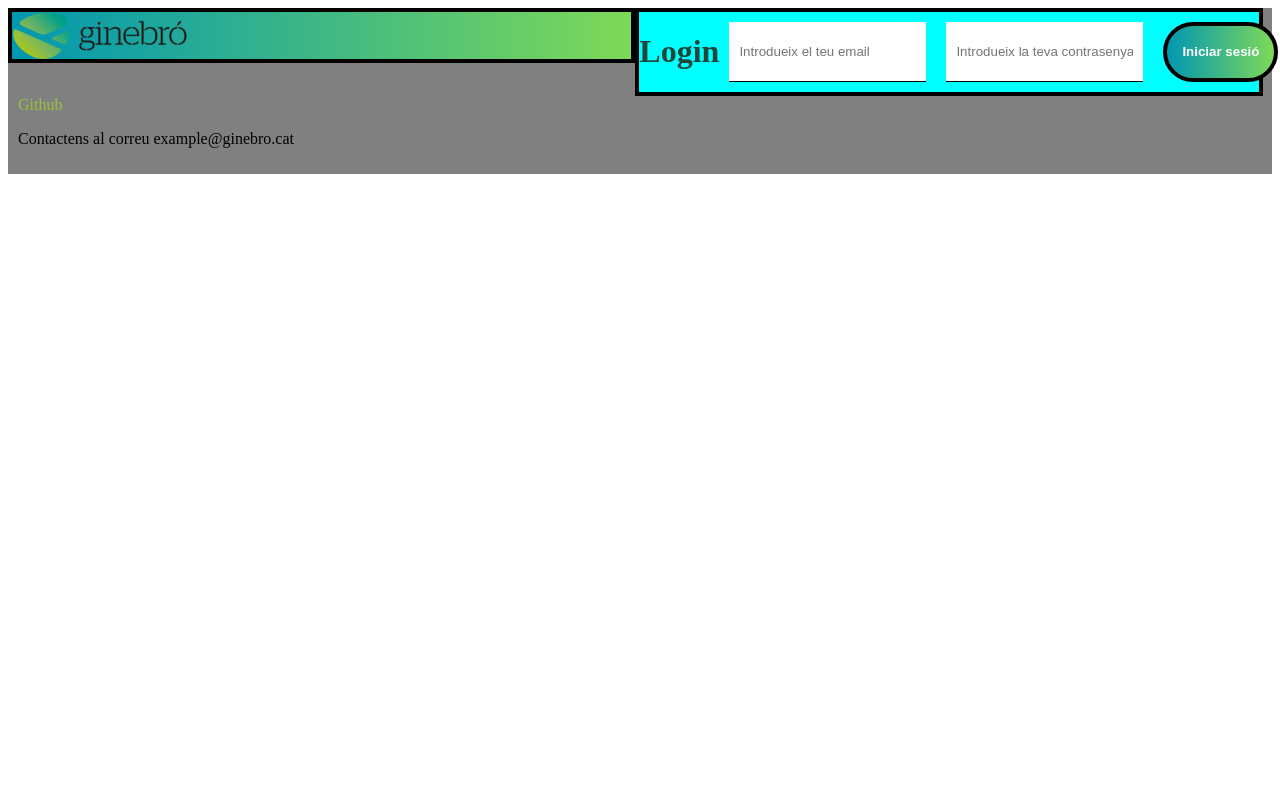
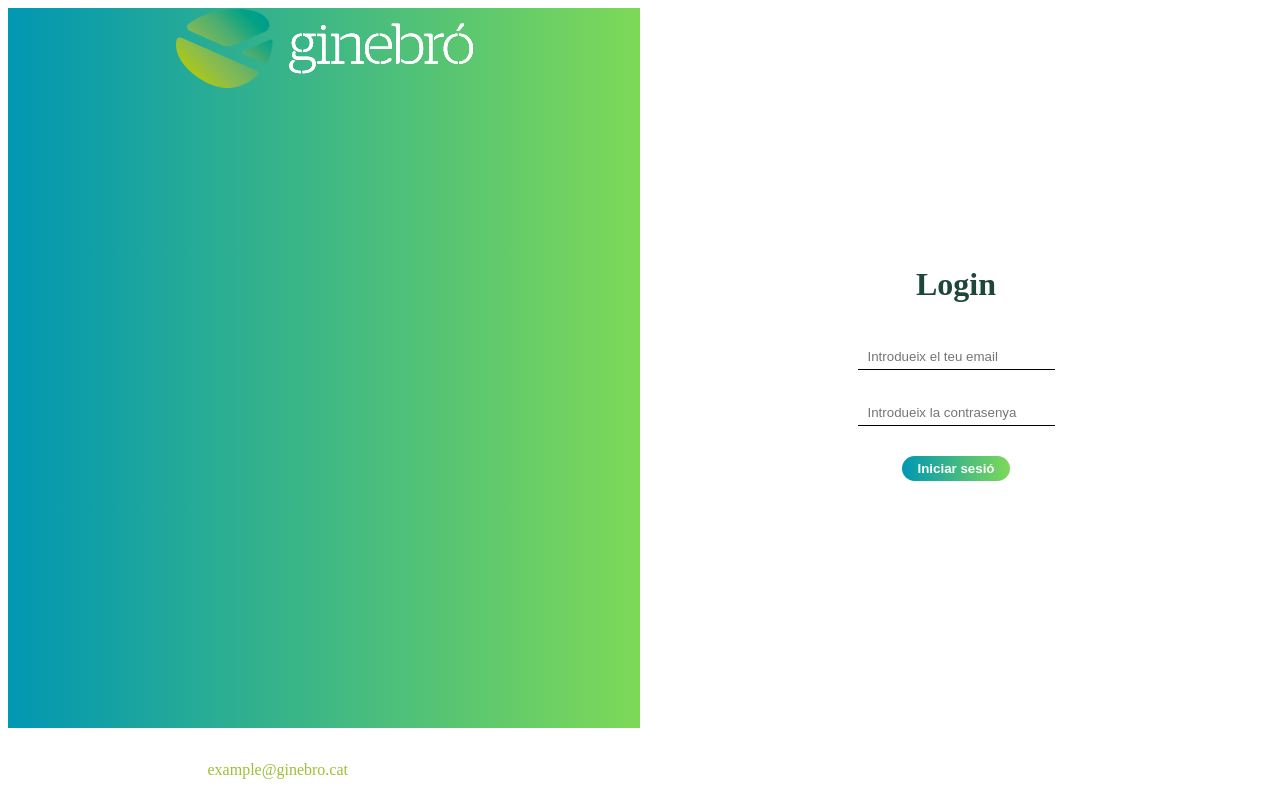
Before and after one commit to DuckHats/eduQuack, a PHP site: page /login.html in a window 1280 px wide; the page is wider, and only the part inside the window is pictured. Run offline with PHP 8.4, Linux system fonts and the light colour scheme.

Commit message:
Canvis Login

```diff
--- a/Ginehub/css/style.css
+++ b/Ginehub/css/style.css
@@ -63,29 +63,53 @@ font-weight: bold;
     background: rgb(255,49,49);
     background: linear-gradient(90deg, rgba(255,49,49,1) 0%, rgba(255,145,77,1) 100%);
 }
-/* Configuració general footer */
-footer{
-    background-color: gray;
-    width: auto;
-    padding: 10px;
+
+main {
+    display: flex;
+    flex-direction: column;
+    align-items: center;
+    justify-content: center;
+    height: 90vh;
+    display: flex;
+    flex-direction: row;
+    justify-content: space-between;
 }
 
-/* class del lateral esquerra pantalla login */
-.ginebro{
-    display: flex;
-    float: left;
-    width: 49%;
-    border: solid 4px black;
+.ginebro {
+    text-align: center;
+    flex: 1;
+    height: 100%;
     background: rgb(0,151,178);
     background: linear-gradient(90deg, rgba(0,151,178,1) 0%, rgba(126,217,87,1) 100%);
 }
 
-/* class del lateral dret pantalla login */
-.info{
-    background-color: aqua;
+#logologin {
+    max-width: 100%;
+    height: auto;
+    display: block;
+    margin: 0 auto;
+}
+
+.info {
+    flex: 1;
     display: flex;
-    float: left;
-    border: solid 4px black;
-    width: 49%;
-    height: 90;
+    flex-direction: column;
+    align-items: center;
+    gap: 10px;
+    height: 100%;
+    justify-content: center;
 }
+
+footer {
+    position: absolute;
+    background-color: white;
+    color: white;
+    padding: 5px;
+    padding-left: 5%;
+    width: 100%;
+    bottom: 0px;
+}
+
+footer, p{
+    color: white;
+}
--- a/Ginehub/login.html
+++ b/Ginehub/login.html
@@ -8,19 +8,21 @@
     <link rel="stylesheet" href="./css/style.css">
 </head>
 <body>
+    <main>
         <div class="ginebro">
-            <img src="../Ginehub/images/logo.png">
+            <img id="logologin" src="../Ginehub/images/ginebro-logo-blanc-742059845.png">
         </div>
+
         <div class="info">
             <h1>Login</h1>
             <input type="email" placeholder="Introdueix el teu email">
-            <input type="password" placeholder="Introdueix la teva contrasenya">
+            <input type="password" placeholder="Introdueix la contrasenya">
             <input type="button" value="Iniciar sesió">
         </div>
-
+    </main>
 <footer>
-        <a href="www.github.com">Github</a>
-        <p>Contactens al correu example@ginebro.cat</p>
+        <!-- <a href="www.github.com">Github</a> -->
+    <p>Contactens al correu <a>example@ginebro.cat</a></p>
     </footer>
 </body>
 </html>
```
Also changed, not shown: Ginehub/images/ginebro-logo-blanc-742059845.png (added).
